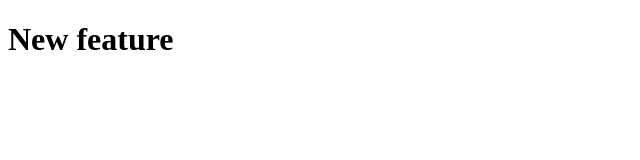
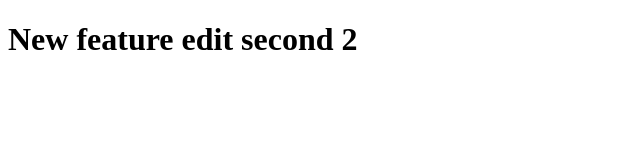
Before and after one commit to Surendra-Cube84/TestRepo, a plain HTML site: page feature.html in a window 1280 px wide. Shown: the whole page, without its empty margins (0-640 px from the left). Drawn offline with Linux system fonts and the light colour scheme.

Commit message:
Edited feature file 2

```diff
--- a/feature.html
+++ b/feature.html
@@ -6,6 +6,6 @@
     <title>Document</title>
 </head>
 <body>
-        <h1>New feature</h1>
+        <h1>New feature edit second 2</h1>
 </body>
 </html>
```
